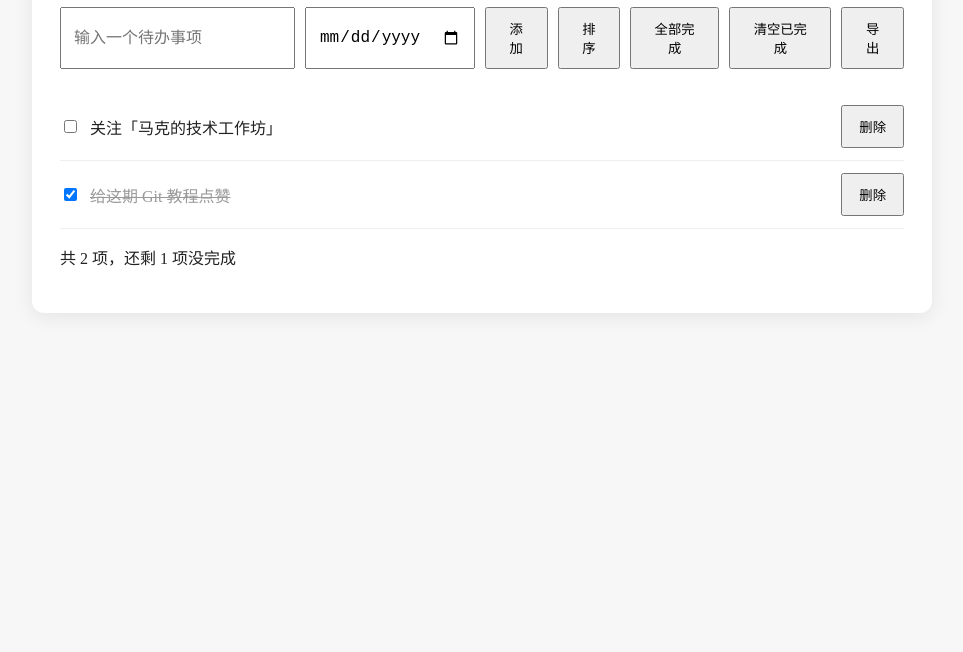
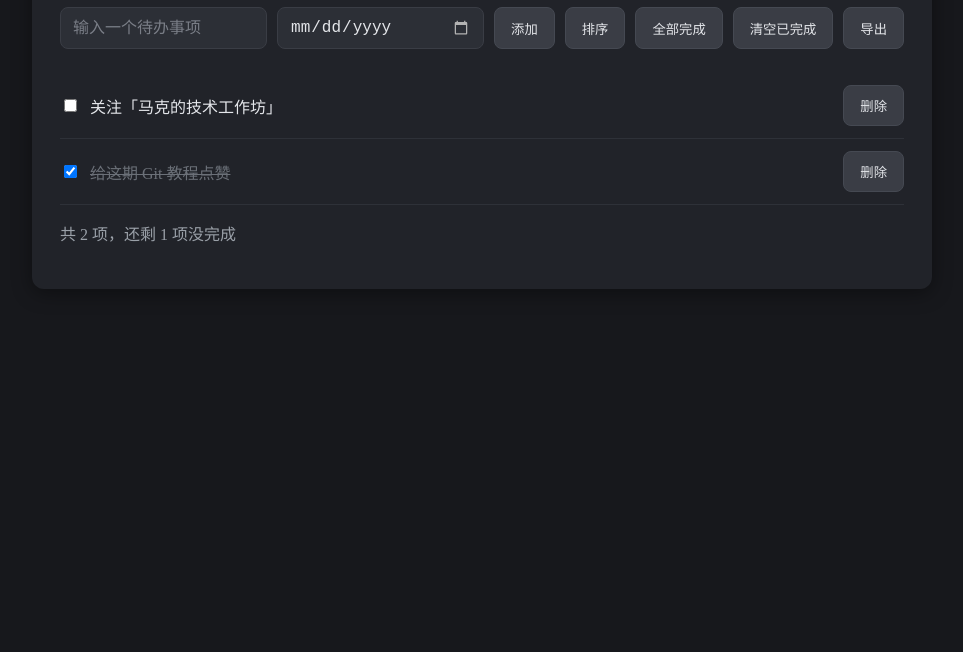
Before and after one commit to zhoujunpeng69305/marktodo, a plain HTML site: page index.html in a window 1280 px wide. Shown: the part 148-800 px from the top of the page, without its empty margins (158-1121 px from the left). Drawn offline with Linux system fonts and the light colour scheme.

Commit message:
使神色主题

```diff
--- a/index.html
+++ b/index.html
@@ -9,36 +9,62 @@
       max-width: 900px;
       margin: 60px auto;
       padding: 0 20px;
-      background: #f7f7f7;
-      color: #222;
+      background: #17181c;
+      color: #e4e6ea;
     }
 
     .app {
-      background: white;
+      background: #212329;
       padding: 28px;
       border-radius: 12px;
-      box-shadow: 0 4px 20px rgba(0, 0, 0, 0.08);
+      box-shadow: 0 4px 20px rgba(0, 0, 0, 0.4);
     }
 
     h1 {
       margin-top: 0;
+      color: #f1f3f5;
     }
 
     .input-row {
       display: flex;
+      flex-wrap: wrap;
       gap: 10px;
       margin-bottom: 24px;
     }
 
-    input[type="text"] {
+    input[type="text"],
+    input[type="date"] {
       flex: 1;
+      min-width: 160px;
       padding: 10px 12px;
       font-size: 16px;
+      background: #2c2f36;
+      border: 1px solid #3a3d45;
+      border-radius: 8px;
+      color: #e4e6ea;
+      outline: none;
+    }
+
+    input[type="text"]::placeholder {
+      color: #7a7e87;
+    }
+
+    input[type="date"]::-webkit-calendar-picker-indicator {
+      filter: invert(0.7);
+      cursor: pointer;
     }
 
     button {
       padding: 10px 16px;
       cursor: pointer;
+      background: #3a3d45;
+      color: #e4e6ea;
+      border: 1px solid #454952;
+      border-radius: 8px;
+    }
+
+    button:hover {
+      background: #464a54;
     }
 
     button:disabled {
@@ -57,7 +83,7 @@
       align-items: center;
       gap: 10px;
       padding: 12px 0;
-      border-bottom: 1px solid #eee;
+      border-bottom: 1px solid #2e3138;
     }
 
     li span {
@@ -66,26 +92,25 @@
 
     li.completed span {
       text-decoration: line-through;
-      color: #999;
+      color: #6b7078;
     }
 
     li.completed .due {
       text-decoration: none;
     }
 
-    input[type="date"] {
-      padding: 10px 12px;
-      font-size: 16px;
-    }
-
     li .due {
       flex: none;
       font-size: 14px;
-      color: #888;
+      color: #9aa0a8;
     }
 
     li .due.overdue {
-      color: #d92c2c;
+      color: #f87171;
+    }
+
+    #stats {
+      color: #9aa0a8;
     }
   </style>
 </head>
```
